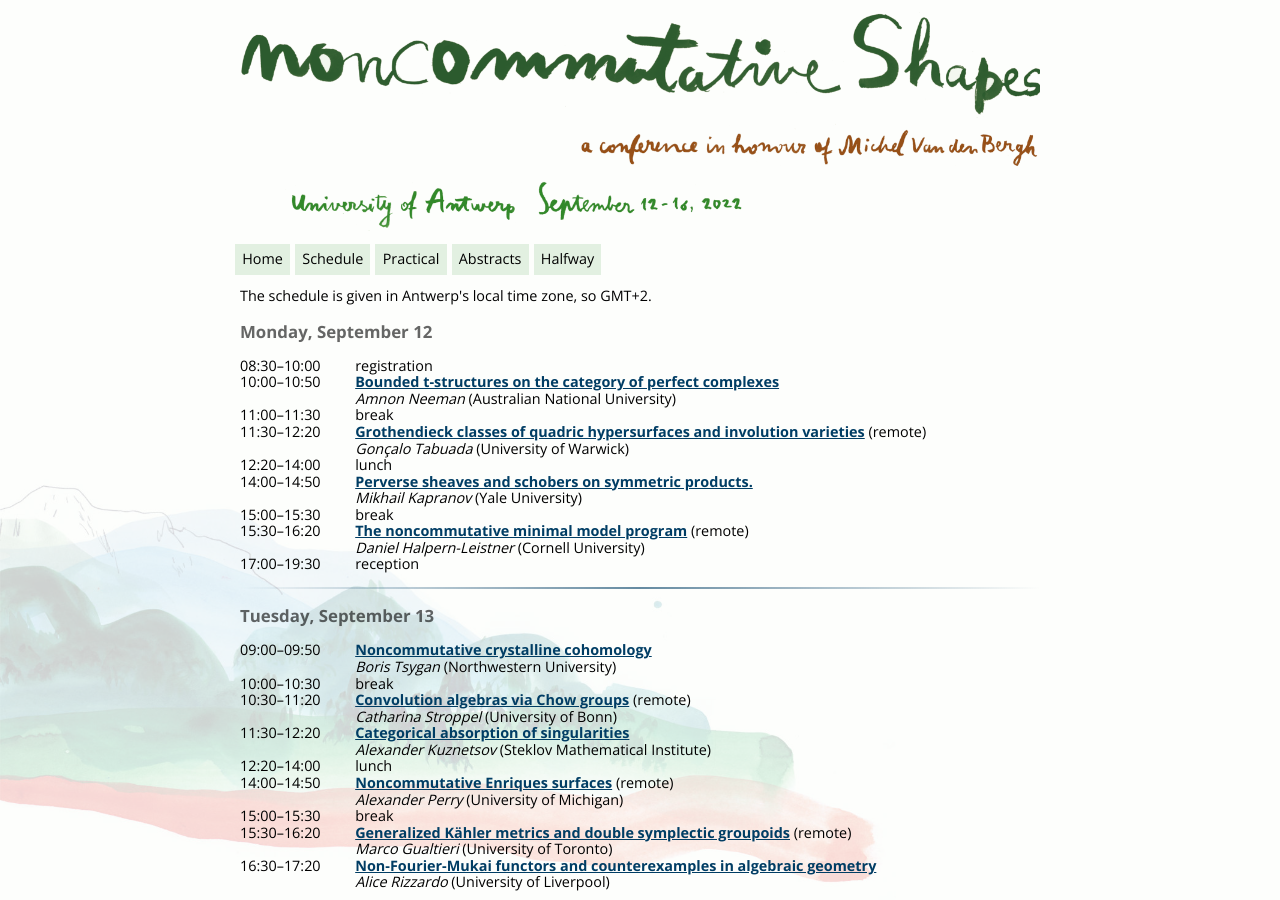
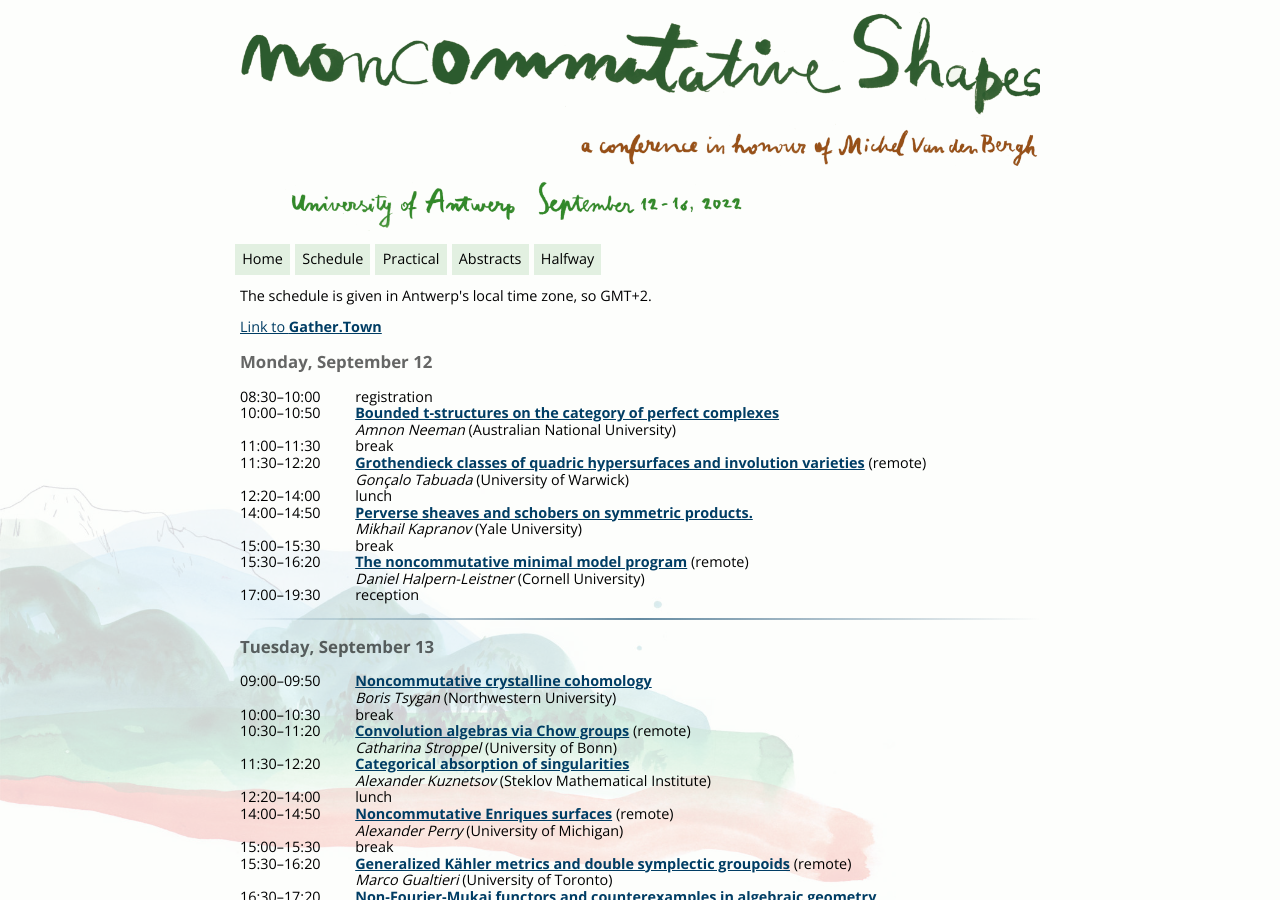
Before and after one commit to ncag-info/antwerp-2020, a Jekyll site: the page built from schedule.html, in a window 1280 px wide and 900 px high. Built offline with Jekyll 4.4.1, drawn with Linux system fonts in a browser that asks for light colours; nearby versions of some CDN libraries; library files that are not in the unit come from our copies; formulas are drawn with MathJax 3.

Commit message:
Gather.Town

```diff
--- a/schedule.html
+++ b/schedule.html
@@ -9,6 +9,8 @@ permalink: /schedule
 -->
 
 <p>The schedule is given in Antwerp's local time zone, so GMT+2.
+
+<p><a href="https://gather.town/app/ImE93eC26HQQSToG/ncshapes">Link to <strong>Gather.Town</strong></a>
 
 {% for day in site.data.schedule %}
 <h3>{{ day.date }}</h3>
```
